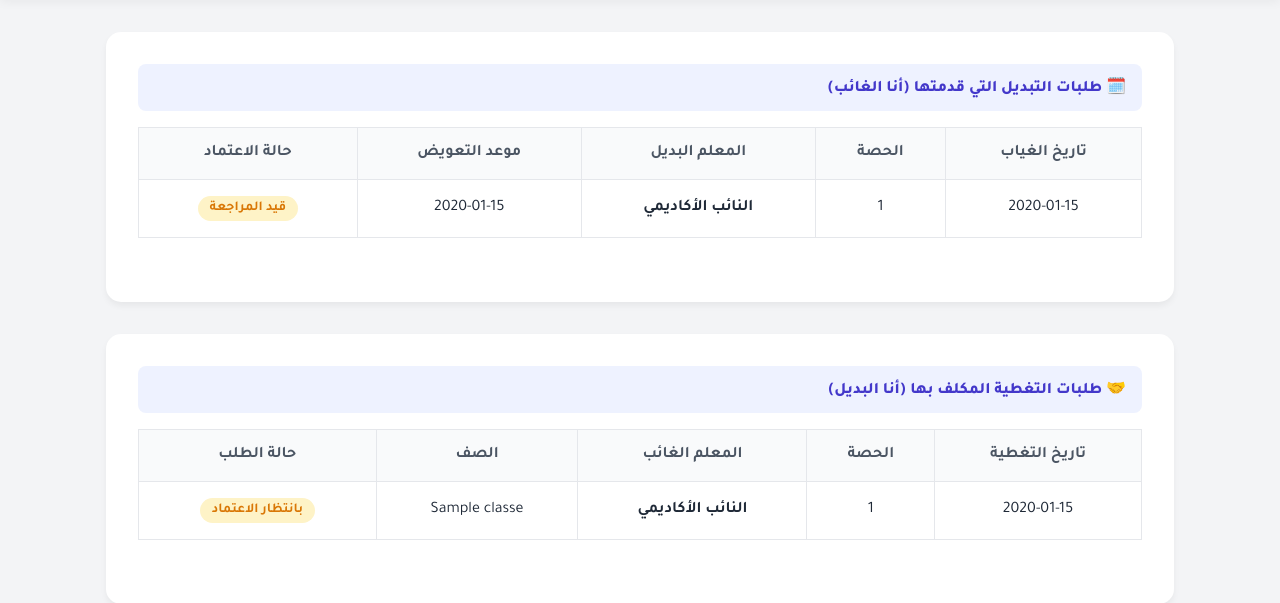
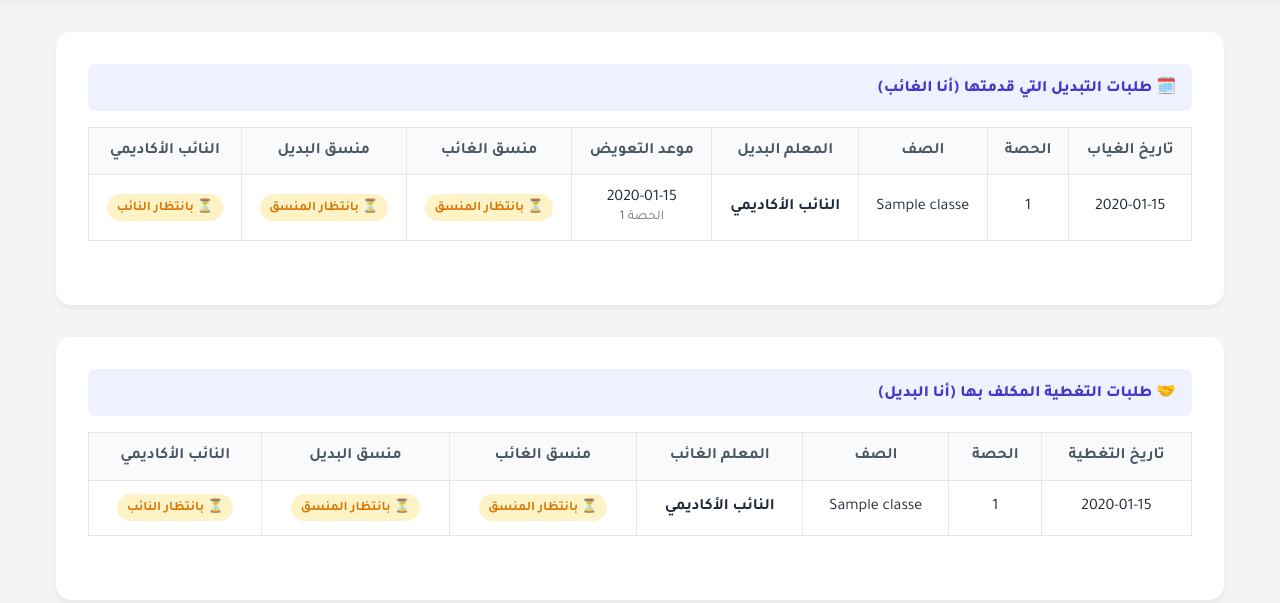
Before and after one commit to Ahmedovic04/Tabdilat, a PHP site: page /my_requests.php in a window 1280 px wide. Shown: the part 51-654 px from the top of the page. Run offline with PHP 8.4, Linux system fonts and the light colour scheme; a user stored in the database is signed in; data comes from the database, SQL or seed files in the repository; tables that the repository leaves empty hold one stand-in row (values such as "Sample post").

Commit message:
Update my_requests.php
coordinator approval stages.

```diff
--- a/my_requests.php
+++ b/my_requests.php
@@ -34,6 +34,15 @@ $stmtSub = $db->prepare("
 $stmtSub->execute([$user_id]);
 $my_substitute_tasks = $stmtSub->fetchAll();
 
+function statusBadge($status, $label_pending, $label_approved, $label_rejected) {
+    if ($status === 'approved') {
+        return '<span class="status-badge status-approved">✅ ' . $label_approved . '</span>';
+    } elseif ($status === 'rejected') {
+        return '<span class="status-badge status-rejected">❌ ' . $label_rejected . '</span>';
+    } else {
+        return '<span class="status-badge status-pending">⏳ ' . $label_pending . '</span>';
+    }
+}
 ?>
 <!DOCTYPE html>
 <html lang="ar" dir="rtl">
@@ -51,20 +60,27 @@ $my_substitute_tasks = $stmtSub->fetchAll();
         * { box-sizing: border-box; margin: 0; padding: 0; font-family: 'Tajawal', sans-serif; }
         body { background: var(--bg-color); color: var(--text-main); }
         .navbar { background: var(--card-bg); padding: 1rem 2rem; display: flex; justify-content: space-between; align-items: center; box-shadow: 0 2px 10px rgba(0,0,0,0.05); }
-        .container { max-width: 1100px; margin: 2rem auto; padding: 0 1rem; }
+        .container { max-width: 1200px; margin: 2rem auto; padding: 0 1rem; }
         .card { background: var(--card-bg); border-radius: 15px; padding: 2rem; box-shadow: 0 4px 6px rgba(0,0,0,0.05); margin-bottom: 2rem; }
         h2 { color: var(--primary); margin-bottom: 1.5rem; border-bottom: 2px solid var(--primary); display: inline-block; padding-bottom: 5px; }
 
         table { width: 100%; border-collapse: collapse; text-align: center; margin-bottom: 2rem; }
-        th, td { padding: 1rem; border: 1px solid var(--border-color); }
+        th, td { padding: 0.85rem 1rem; border: 1px solid var(--border-color); vertical-align: middle; }
         th { background: #F9FAFB; font-weight: 700; color: #4B5563; }
 
-        .status-badge { display: inline-block; padding: 0.25rem 0.75rem; border-radius: 9999px; font-size: 0.85rem; font-weight: bold; }
-        .status-pending { background: #FEF3C7; color: #D97706; }
+        .status-badge { display: inline-block; padding: 0.25rem 0.6rem; border-radius: 9999px; font-size: 0.82rem; font-weight: bold; white-space: nowrap; }
+        .status-pending  { background: #FEF3C7; color: #D97706; }
         .status-approved { background: #D1FAE5; color: #059669; }
         .status-rejected { background: #FEE2E2; color: #DC2626; }
 
+        /* Approval pipeline display */
+        .pipeline { display: flex; flex-direction: column; gap: 4px; align-items: flex-start; }
+
         .section-title { background: #EEF2FF; padding: 0.75rem 1rem; border-radius: 8px; margin-bottom: 1rem; color: #4338CA; font-weight: 800; }
+
+        .deputy-final-approved { background: #D1FAE5; color: #065F46; font-weight: bold; }
+        .deputy-final-pending  { background: #FEF9C3; color: #92400E; }
+        .deputy-final-rejected { background: #FEE2E2; color: #991B1B; }
     </style>
 </head>
 <body>
@@ -90,9 +106,12 @@ $my_substitute_tasks = $stmtSub->fetchAll();
                         <tr>
                             <th>تاريخ الغياب</th>
                             <th>الحصة</th>
+                            <th>الصف</th>
                             <th>المعلم البديل</th>
                             <th>موعد التعويض</th>
-                            <th>حالة الاعتماد</th>
+                            <th>منسق الغائب</th>
+                            <th>منسق البديل</th>
+                            <th>النائب الأكاديمي</th>
                         </tr>
                     </thead>
                     <tbody>
@@ -100,16 +119,27 @@ $my_substitute_tasks = $stmtSub->fetchAll();
                             <tr>
                                 <td><?= htmlspecialchars($req['request_date']) ?></td>
                                 <td><?= $req['period_number'] ?></td>
+                                <td><?= htmlspecialchars($req['class_name']) ?></td>
                                 <td><strong><?= htmlspecialchars($req['substitute_name']) ?></strong></td>
-                                <td><?= $req['repayment_date'] ? htmlspecialchars($req['repayment_date']) : '<span style="color:#9CA3AF;">لم يحدد</span>' ?></td>
+                                <td>
+                                    <?= $req['repayment_date']
+                                        ? htmlspecialchars($req['repayment_date']) . '<br><small style="color:#6B7280;">الحصة ' . $req['repayment_period'] . '</small>'
+                                        : '<span style="color:#9CA3AF;">لم يحدد</span>' ?>
+                                </td>
+                                <!-- منسق الغائب -->
+                                <td><?= statusBadge($req['req_coordinator_status'], 'بانتظار المنسق', 'وافق المنسق', 'رفض المنسق') ?></td>
+                                <!-- منسق البديل -->
+                                <td><?= statusBadge($req['sub_coordinator_status'], 'بانتظار المنسق', 'وافق المنسق', 'رفض المنسق') ?></td>
+                                <!-- النائب -->
                                 <td>
                                     <?php
-                                        if($req['deputy_status'] == 'approved' || $req['deputy_status'] == 'approved_with_mod')
-                                            echo '<span class="status-badge status-approved">تم الاعتماد</span>';
-                                        elseif($req['deputy_status'] == 'rejected')
-                                            echo '<span class="status-badge status-rejected">مرفوض</span>';
+                                        $ds = $req['deputy_status'];
+                                        if ($ds === 'approved' || $ds === 'approved_with_mod')
+                                            echo '<span class="status-badge status-approved">✅ معتمد</span>';
+                                        elseif ($ds === 'rejected')
+                                            echo '<span class="status-badge status-rejected">❌ مرفوض</span>';
                                         else
-                                            echo '<span class="status-badge status-pending">قيد المراجعة</span>';
+                                            echo '<span class="status-badge status-pending">⏳ بانتظار النائب</span>';
                                     ?>
                                 </td>
                             </tr>
@@ -132,9 +162,11 @@ $my_substitute_tasks = $stmtSub->fetchAll();
                         <tr>
                             <th>تاريخ التغطية</th>
                             <th>الحصة</th>
+                            <th>الصف</th>
                             <th>المعلم الغائب</th>
-                            <th>الصف</th>
-                            <th>حالة الطلب</th>
+                            <th>منسق الغائب</th>
+                            <th>منسق البديل</th>
+                            <th>النائب الأكاديمي</th>
                         </tr>
                     </thead>
                     <tbody>
@@ -142,14 +174,19 @@ $my_substitute_tasks = $stmtSub->fetchAll();
                             <tr>
                                 <td><?= htmlspecialchars($req['request_date']) ?></td>
                                 <td><?= $req['period_number'] ?></td>
+                                <td><?= htmlspecialchars($req['class_name']) ?></td>
                                 <td><strong><?= htmlspecialchars($req['requester_name']) ?></strong></td>
-                                <td><?= htmlspecialchars($req['class_name']) ?></td>
+                                <td><?= statusBadge($req['req_coordinator_status'], 'بانتظار المنسق', 'وافق المنسق', 'رفض المنسق') ?></td>
+                                <td><?= statusBadge($req['sub_coordinator_status'], 'بانتظار المنسق', 'وافق المنسق', 'رفض المنسق') ?></td>
                                 <td>
                                     <?php
-                                        if($req['deputy_status'] == 'approved' || $req['deputy_status'] == 'approved_with_mod')
-                                            echo '<span class="status-badge status-approved">معتمد</span>';
+                                        $ds = $req['deputy_status'];
+                                        if ($ds === 'approved' || $ds === 'approved_with_mod')
+                                            echo '<span class="status-badge status-approved">✅ معتمد</span>';
+                                        elseif ($ds === 'rejected')
+                                            echo '<span class="status-badge status-rejected">❌ مرفوض</span>';
                                         else
-                                            echo '<span class="status-badge status-pending">بانتظار الاعتماد</span>';
+                                            echo '<span class="status-badge status-pending">⏳ بانتظار النائب</span>';
                                     ?>
                                 </td>
                             </tr>
```
